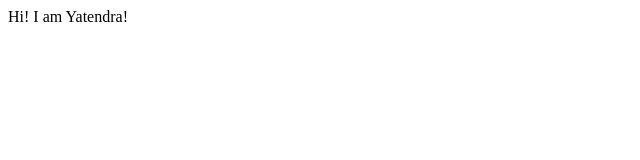
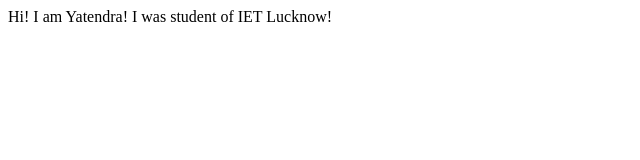
Before and after one commit to sharmayatendra/yatendra-site, a plain HTML site: page index.html in a window 1280 px wide. Shown: the whole page, without its empty margins (0-640 px from the left). Drawn offline with Linux system fonts and the light colour scheme.

Commit message:
update text

```diff
--- a/index.html
+++ b/index.html
@@ -7,5 +7,6 @@
 </head>
 <body>
     Hi! I am Yatendra!
+    I was student of IET Lucknow!
 </body>
 </html>
```
